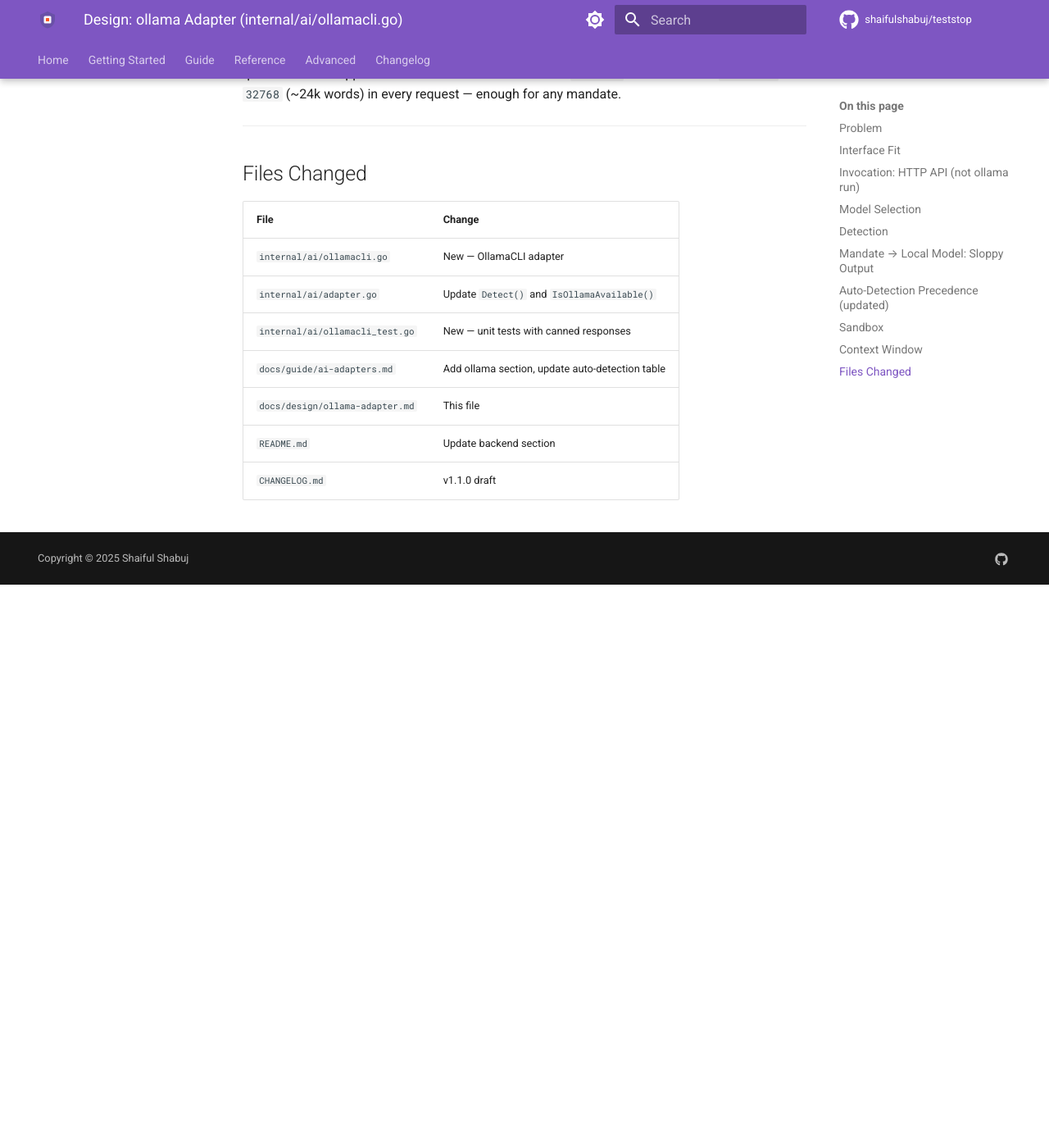
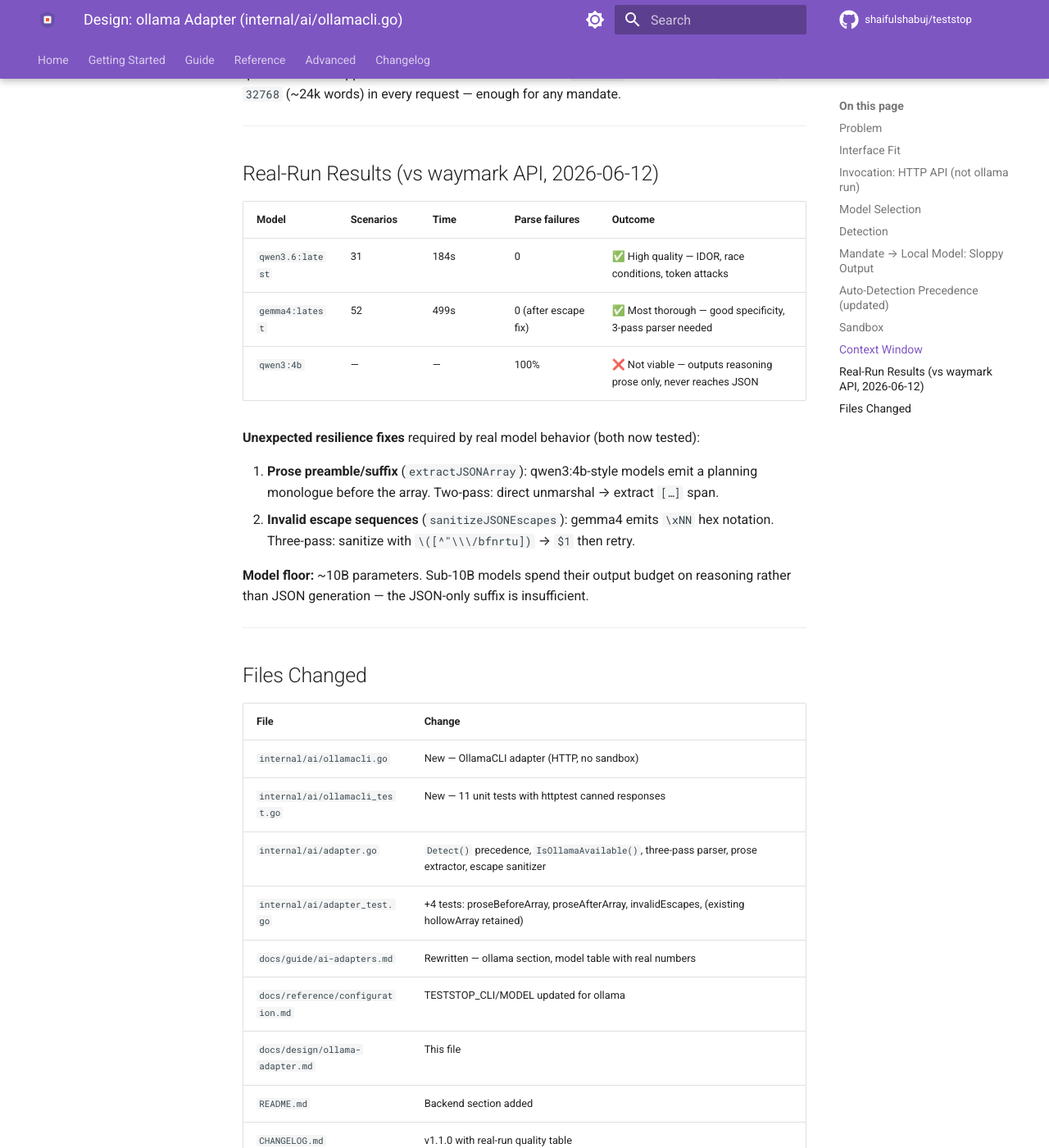
Before and after one commit to shaifulshabuj/teststop, an MkDocs documentation site: the page built from docs/design/ollama-adapter.md, in a window 1280 px wide and 1400 px high, scrolled down 2990 px. Shown: the whole window at 82% size. Built offline with MkDocs 1.6.1 and Material for MkDocs 9.7.7, drawn with Linux system fonts in a browser that asks for light colours; comment, search, counter and statistics services are not loaded; the version menu is left out; before the commit the page ends 3703 px from its top, so only the background shows below that.

Commit message:
docs(design): harvest real-run results into ollama-adapter.md
Add measured results table (qwen3.6: 31 scenarios/184s, gemma4: 52/499s,
qwen3:4b: not viable), document the two unexpected resilience fixes that emerged
from real runs (prose extractor, escape sanitizer), note 10B parameter floor.
Update files-changed table to match actual deliverables.

Co-Authored-By: Claude Sonnet 4.6 <noreply@anthropic.com>

```diff
--- a/docs/design/ollama-adapter.md
+++ b/docs/design/ollama-adapter.md
@@ -130,14 +130,36 @@ qwen3.6:latest supports 262k tokens but ollama default `num_ctx` is 2048. We set
 
 ---
 
+## Real-Run Results (vs waymark API, 2026-06-12)
+
+| Model | Scenarios | Time | Parse failures | Outcome |
+|-------|-----------|------|----------------|---------|
+| `qwen3.6:latest` | 31 | 184s | 0 | ✅ High quality — IDOR, race conditions, token attacks |
+| `gemma4:latest` | 52 | 499s | 0 (after escape fix) | ✅ Most thorough — good specificity, 3-pass parser needed |
+| `qwen3:4b` | — | — | 100% | ❌ Not viable — outputs reasoning prose only, never reaches JSON |
+
+**Unexpected resilience fixes** required by real model behavior (both now tested):
+
+1. **Prose preamble/suffix** (`extractJSONArray`): qwen3:4b-style models emit a planning
+   monologue before the array. Two-pass: direct unmarshal → extract `[…]` span.
+2. **Invalid escape sequences** (`sanitizeJSONEscapes`): gemma4 emits `\xNN` hex
+   notation. Three-pass: sanitize with `\([^"\\\/bfnrtu])` → `$1` then retry.
+
+**Model floor:** ~10B parameters. Sub-10B models spend their output budget on
+reasoning rather than JSON generation — the JSON-only suffix is insufficient.
+
+---
+
 ## Files Changed
 
 | File | Change |
 |------|--------|
-| `internal/ai/ollamacli.go` | New — OllamaCLI adapter |
-| `internal/ai/adapter.go` | Update `Detect()` and `IsOllamaAvailable()` |
-| `internal/ai/ollamacli_test.go` | New — unit tests with canned responses |
-| `docs/guide/ai-adapters.md` | Add ollama section, update auto-detection table |
+| `internal/ai/ollamacli.go` | New — OllamaCLI adapter (HTTP, no sandbox) |
+| `internal/ai/ollamacli_test.go` | New — 11 unit tests with httptest canned responses |
+| `internal/ai/adapter.go` | `Detect()` precedence, `IsOllamaAvailable()`, three-pass parser, prose extractor, escape sanitizer |
+| `internal/ai/adapter_test.go` | +4 tests: proseBeforeArray, proseAfterArray, invalidEscapes, (existing hollowArray retained) |
+| `docs/guide/ai-adapters.md` | Rewritten — ollama section, model table with real numbers |
+| `docs/reference/configuration.md` | TESTSTOP_CLI/MODEL updated for ollama |
 | `docs/design/ollama-adapter.md` | This file |
-| `README.md` | Update backend section |
-| `CHANGELOG.md` | v1.1.0 draft |
+| `README.md` | Backend section added |
+| `CHANGELOG.md` | v1.1.0 with real-run quality table |
```
